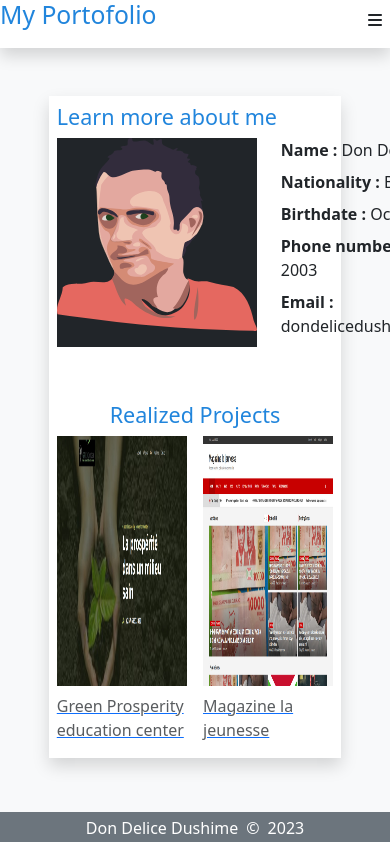
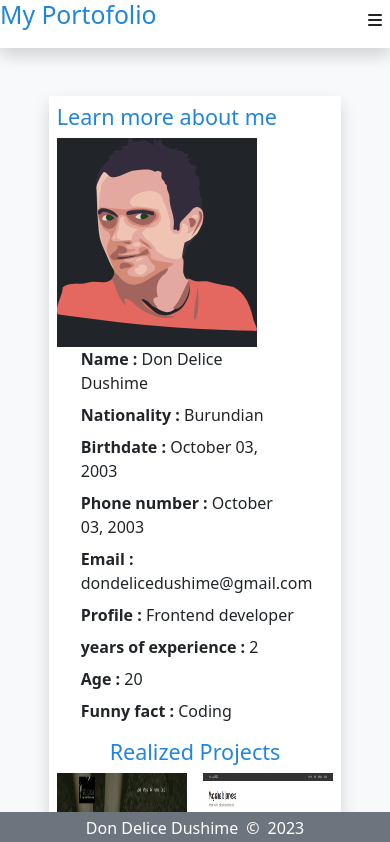
Before and after one commit to dondelice257/portofolio, an Angular app: page /about in a window 390 px wide. Shown: the top 842 px of the page. Built offline with nearby package versions, Linux system fonts and the light colour scheme.

Commit message:
make about page responsive on all screens

```diff
--- a/src/app/components/about/about.component.html
+++ b/src/app/components/about/about.component.html
@@ -6,7 +6,7 @@
           <div>
             <h4 class="text-main">Learn more about me</h4>
           </div>
-          <div class="d-flex">
+          <div class="d-lg-flex">
             <div>
               <img
               class="bg-dark"
@@ -15,7 +15,7 @@
 
             </div>
             <div class="ms-4">
-              <div class="d-flex justify-content-between">
+              <div class="d-lg-flex justify-content-between">
                 <div class="me-5">
                   <div class="mb-2">
                     <b>Name : </b>
```
